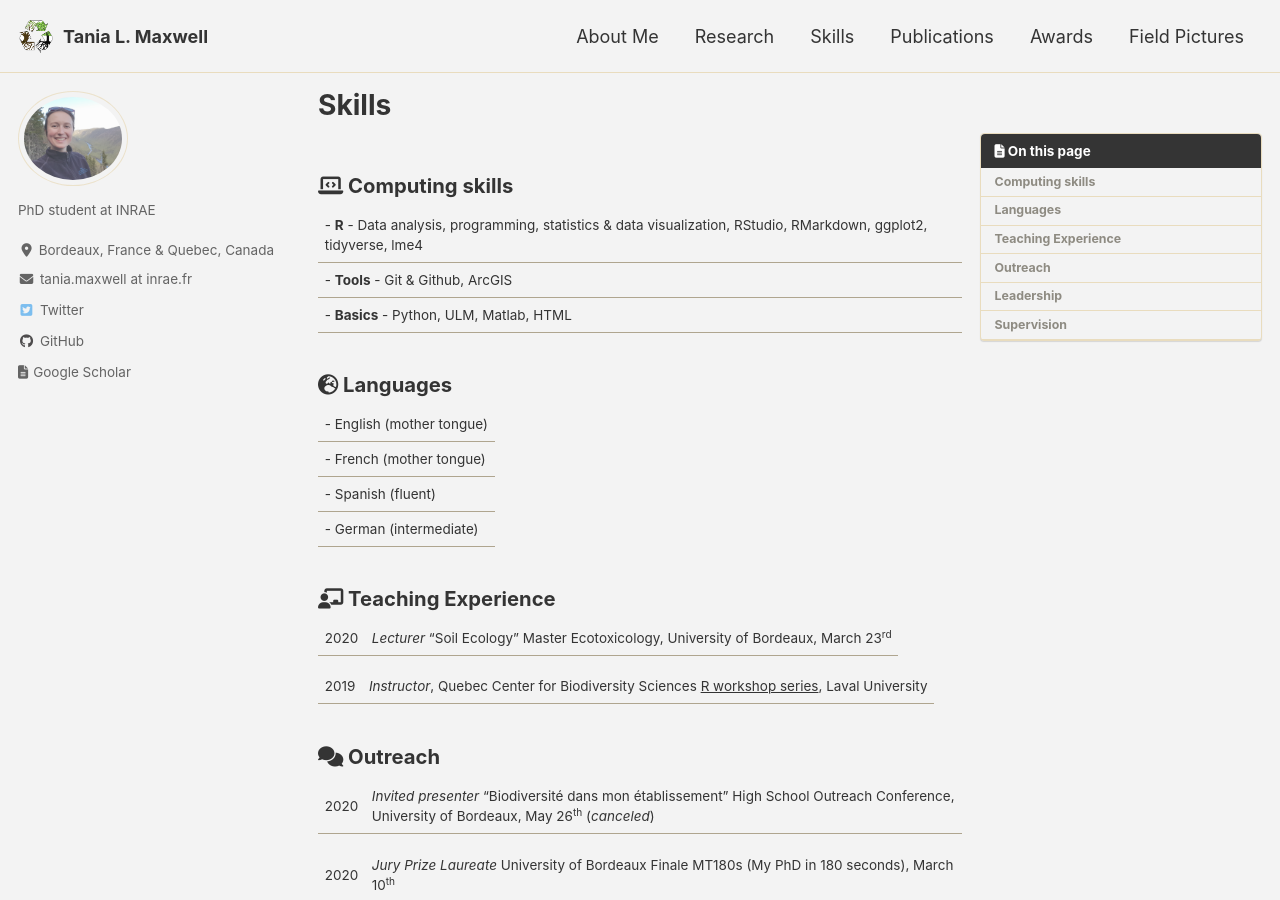
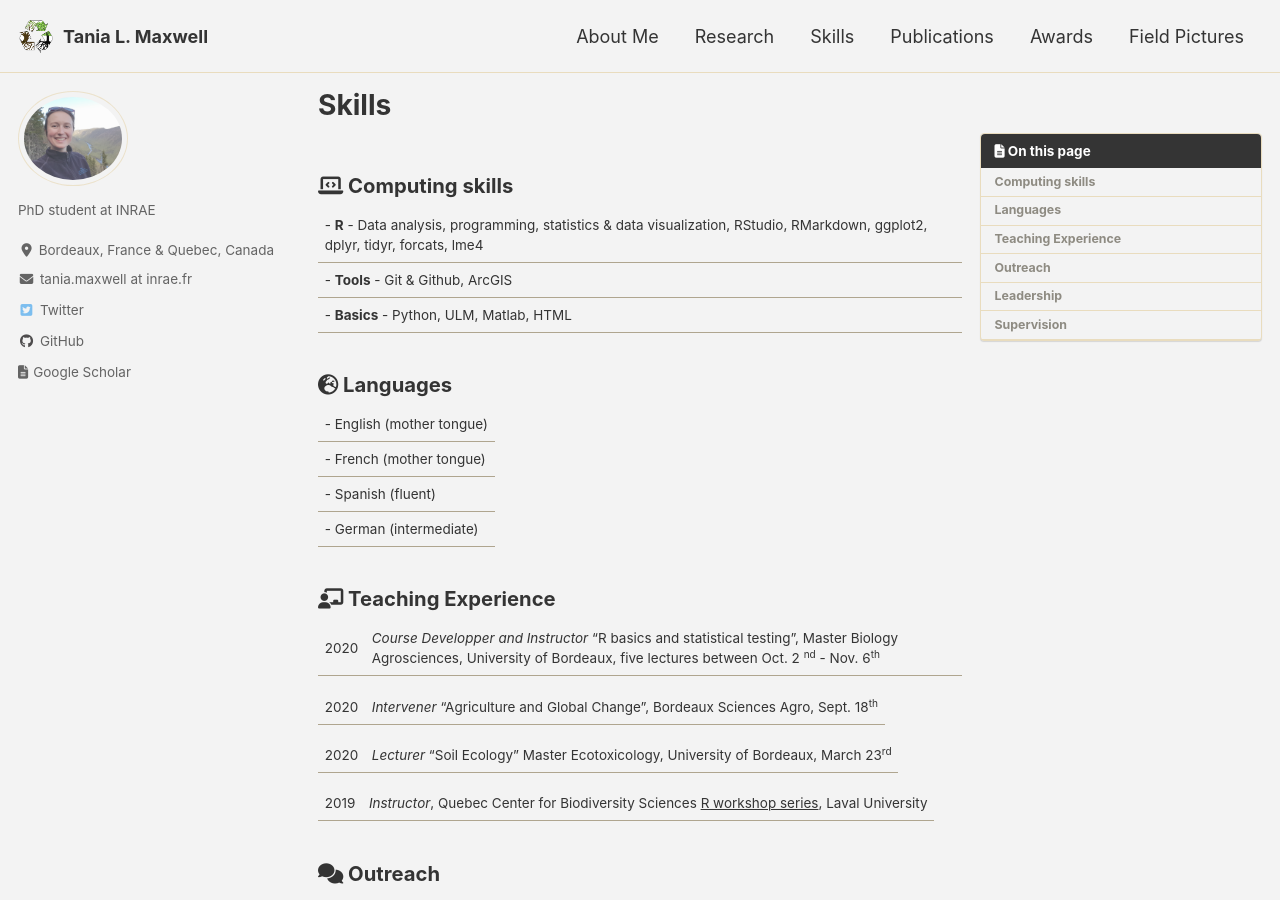
Before and after one commit to Tania-Maxwell/Tania-Maxwell.github.io, a Jekyll site: the page built from _pages/skills.md, in a window 1280 px wide and 900 px high. Built offline with Jekyll 4.4.1, drawn with Linux system fonts in a browser that asks for light colours; cached includes are drawn as plain includes; nearby versions of some CDN libraries.

Commit message:
New paper, CEF award, updated skills

```diff
--- a/_pages/skills.md
+++ b/_pages/skills.md
@@ -7,7 +7,7 @@ toc: true
 
 ### <i class="fas fa-laptop-code"></i> Computing skills
 
-|- **R** -  Data analysis, programming, statistics & data visualization, RStudio, RMarkdown, ggplot2, tidyverse, lme4
+|- **R** -  Data analysis, programming, statistics & data visualization, RStudio, RMarkdown, ggplot2, dplyr, tidyr, forcats, lme4
 |- **Tools** - Git & Github, ArcGIS
 |- **Basics** - Python, ULM, Matlab, HTML
 
@@ -19,6 +19,10 @@ toc: true
 |- German (intermediate)
 
 ### <i class="fas fa-chalkboard-teacher"></i> Teaching Experience
+
+2020 | _Course Developper and Instructor_ "R basics and statistical testing", Master Biology Agrosciences, University of Bordeaux, five lectures between Oct. 2 <sup>nd</sup> - Nov. 6<sup>th</sup>
+
+2020 | _Intervener_ "Agriculture and Global Change", Bordeaux Sciences Agro, Sept. 18<sup>th</sup>
 
 2020 | _Lecturer_ "Soil Ecology" Master Ecotoxicology, University of Bordeaux, March 23<sup>rd</sup>
 
```
Also changed, not shown: _pages/awards.md (+2 -0 lines), _pages/publications.md (+1 -2 lines).
